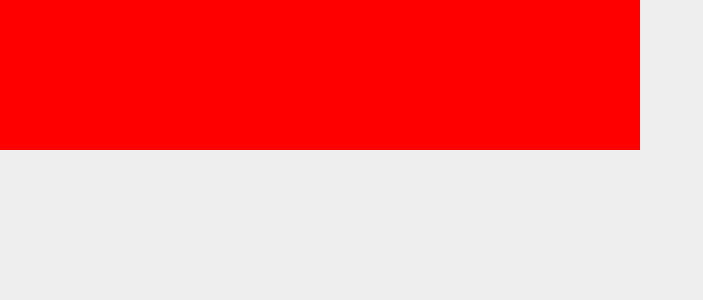
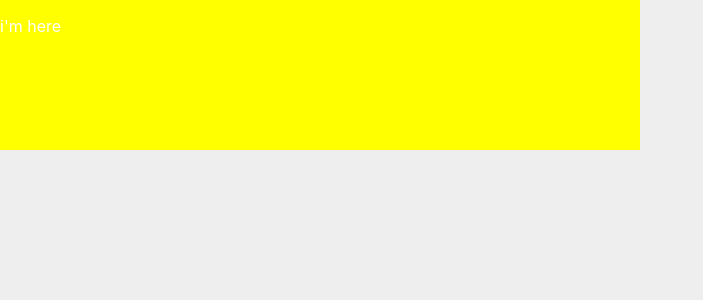
Before and after one commit to Taeeon-kim/toyProject, a React (Create React App) app in the folder bucket_list/: page / in a window 1280 px wide. Shown: the top 300 px of the page, without its empty margins (0-703 px from the left). Built offline with nearby package versions, Linux system fonts and the light colour scheme.

Commit message:
styled 컴포넌트 이용

```diff
--- a/bucket_list/src/App.js
+++ b/bucket_list/src/App.js
@@ -22,7 +22,9 @@ render(){    //랜더는 필수적으로 있어야함
   console.log(this.state.list);
   return(
     <div className = "App">
-      <MyStyled Bg_color={"red"}/>
+      <MyStyled Bg_color={"red"}>
+        <p>i'm here</p>
+      </MyStyled>
 
       {/* <div className="container">
         <h1>내 버킷리스트 </h1>
@@ -40,6 +42,12 @@ const MyStyled = styled.div`
   height: 150px;
   background: purple;
   background-color: ${(props) => (props.Bg_color)};
+  p {
+    color : white;
+  }
+  &:hover{
+    background-color : yellow;   //Styled 컴포넌트 안에서쓰는 scss 문법 &은 자기자신을 나타냄 그리고 &: hover 라는건 자기자신에게 hover(마우스올림)이 발생하면 실행됨
+  }
 `;
 //   );
 
```
